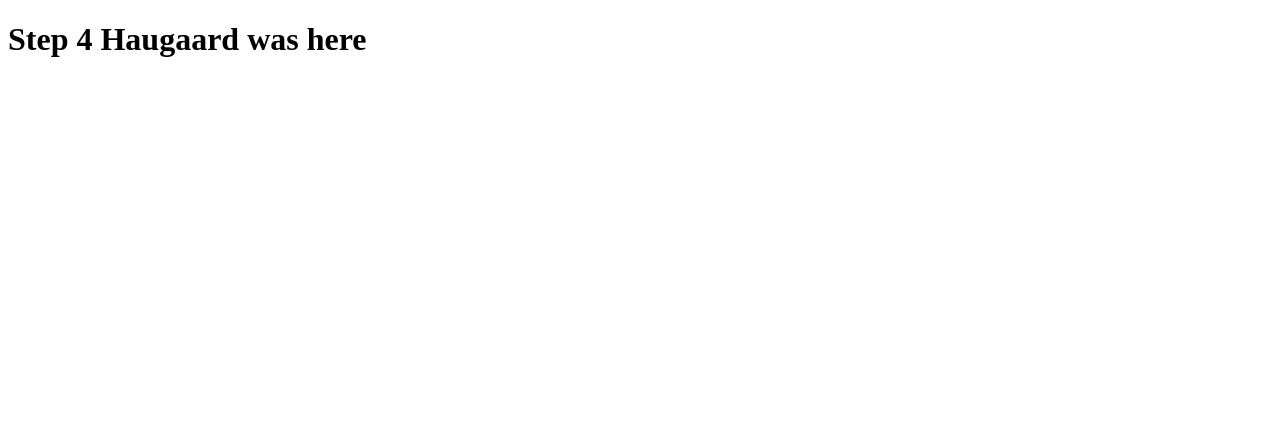
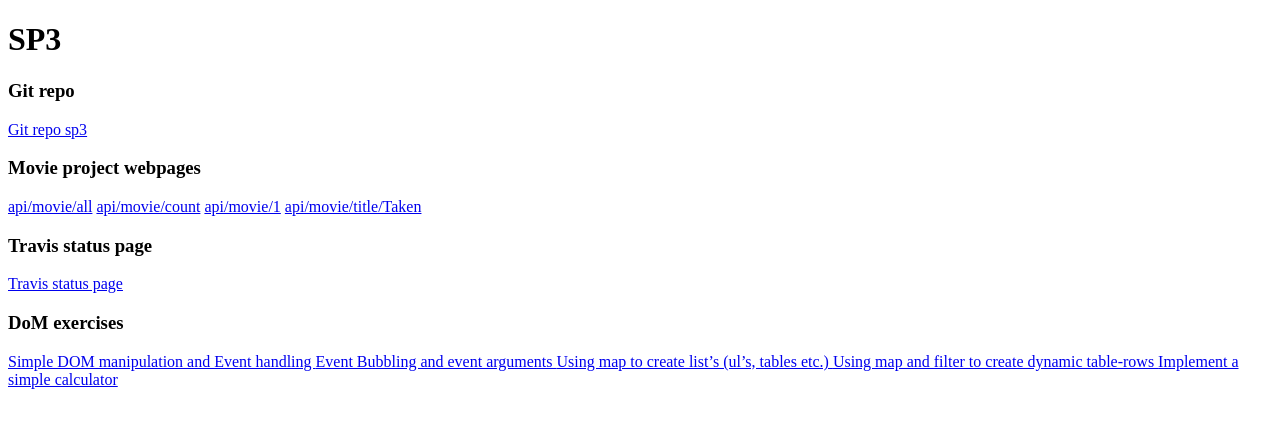
Before and after one commit to Haugaard-DK/Week37sem3, a plain HTML site: page Tuesday/rest-jpa-devops-startcode/src/main/webapp/index.html in a window 1280 px wide. Drawn offline with Linux system fonts and the light colour scheme.

Commit message:
Index edited

```diff
--- a/Tuesday/rest-jpa-devops-startcode/src/main/webapp/index.html
+++ b/Tuesday/rest-jpa-devops-startcode/src/main/webapp/index.html
@@ -5,6 +5,24 @@
         <meta http-equiv="Content-Type" content="text/html; charset=UTF-8">
     </head>
     <body>
-        <h1>Step 4 Haugaard was here</h1>
+        <h1> SP3 </h1>
+        <h3>Git repo</h3>
+        <a href="https://github.com/Haugaard-DK/Week37sem3">Git repo sp3</a>
+
+        <h3>Movie project webpages</h3>
+        <a href="https://www.mathaugaard.dk/devops-starter/api/movie/all">api/movie/all</a>
+        <a href="https://www.mathaugaard.dk/devops-starter/api/movie/count">api/movie/count</a>
+        <a href="https://www.mathaugaard.dk/devops-starter/api/movie/1">api/movie/1</a>
+        <a href="https://www.mathaugaard.dk/devops-starter/api/movie/title/Taken">api/movie/title/Taken</a>
+
+        <h3>Travis status page</h3>
+        <a href="https://travis-ci.com/github/Haugaard-DK/rest-jpa-devops-startcode">Travis status page</a>
+
+        <h3>DoM exercises</h3>
+            <a href="./DoM/ex1.html" target="_BLANK"> Simple DOM manipulation and Event handling <a>
+            <a href="./DoM/ex2.html" target="_BLANK"> Event Bubbling and event arguments <a>
+            <a href="./DoM/ex3.html" target="_BLANK"> Using map to create list’s (ul’s, tables etc.) <a>
+            <a href="./DoM/ex4.html" target="_BLANK"> Using map and filter to create dynamic table-rows <a>
+            <a href="./DoM/ex5.html" target="_BLANK"> Implement a simple calculator <a>
     </body>
 </html>
```
